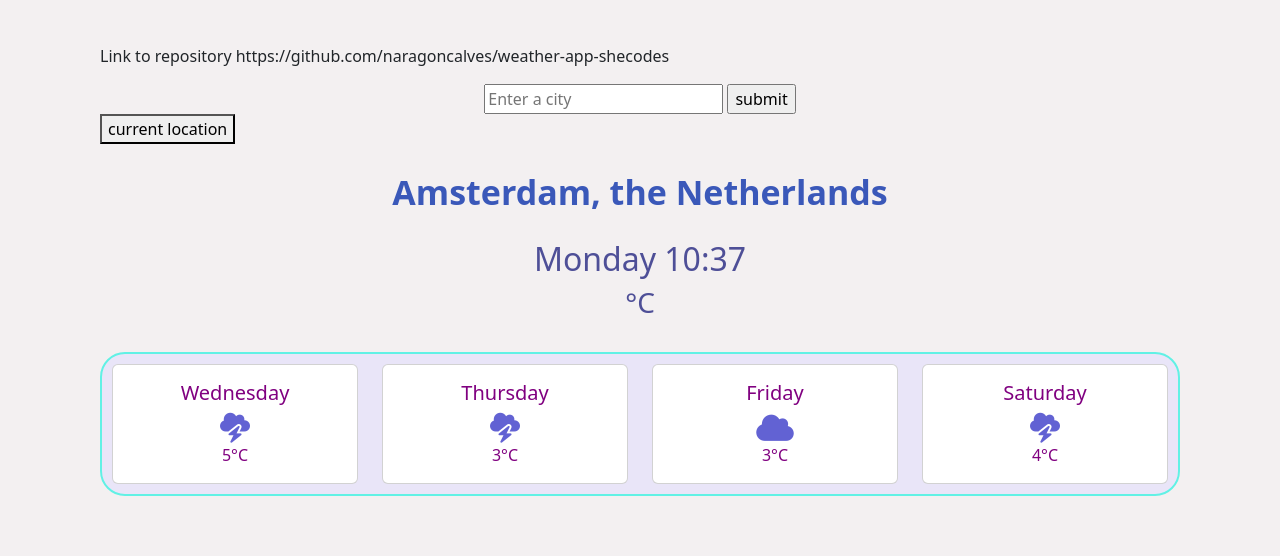
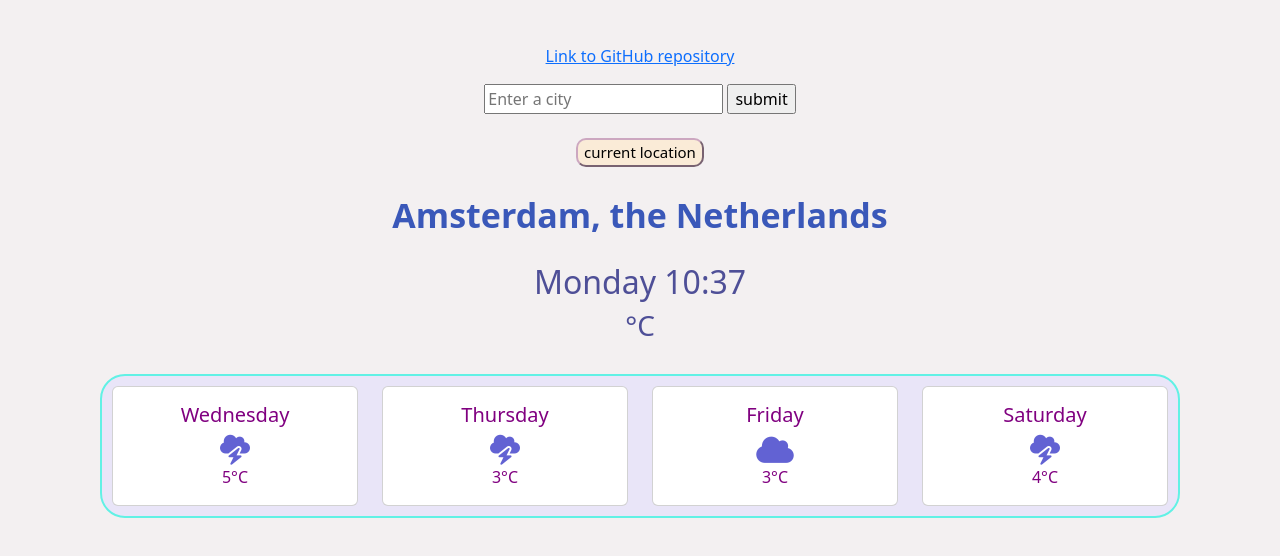
Before and after one commit to naragoncalves/weather-app-shecodes, a website built with Parcel: page index.html in a window 1280 px wide. Built offline with nearby package versions, Linux system fonts and the light colour scheme.

Commit message:
button style

```diff
--- a/index.html
+++ b/index.html
@@ -26,7 +26,9 @@
     <title>Weather app</title>
     <br />
     <p>
-      Link to repository https://github.com/naragoncalves/weather-app-shecodes
+      <a href="https://github.com/naragoncalves/weather-app-shecodes">
+        Link to GitHub repository
+      </a>
     </p>
     <form id="search-form">
       <input
@@ -37,7 +39,10 @@
       />
       <input type="submit" value="submit" placeholder="Send" />
     </form>
-    <div><button id="location-button">current location</button></div>
+    </br >
+    <div class="button-style">
+      <button id="location-button">current location</button>
+    </div>
     <br />
     <h1 id="city">Amsterdam, the Netherlands</h1>
     <br />
--- a/src/styles.css
+++ b/src/styles.css
@@ -21,6 +21,11 @@ h3 {
 }
 
 h5 {
+  text-align: center;
+  color: purple;
+}
+
+p {
   text-align: center;
   color: purple;
 }
@@ -58,3 +63,16 @@ card-color {
 .units {
   text-align: center;
 }
+
+button {
+  border-color: rgb(204, 167, 192);
+  background-color: antiquewhite;
+  font-size: 15px;
+  border-radius: 10px;
+}
+
+div {
+  text-align: center;
+  display: block;
+  margin: 0;
+}
```
